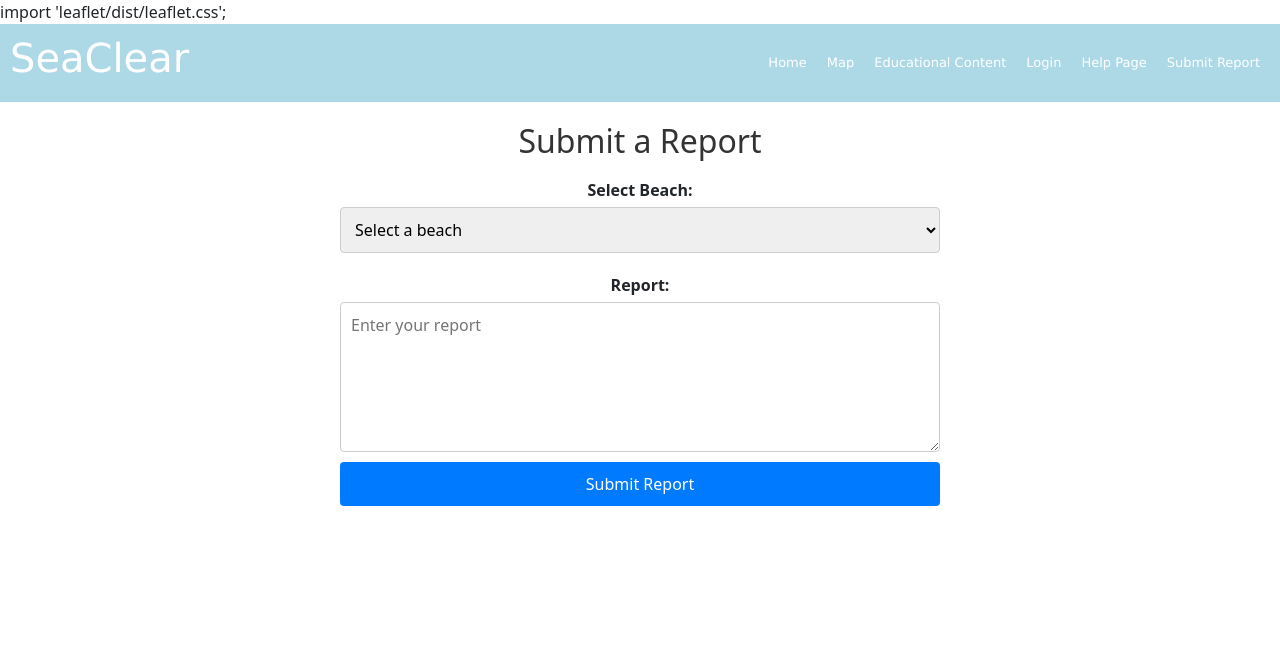
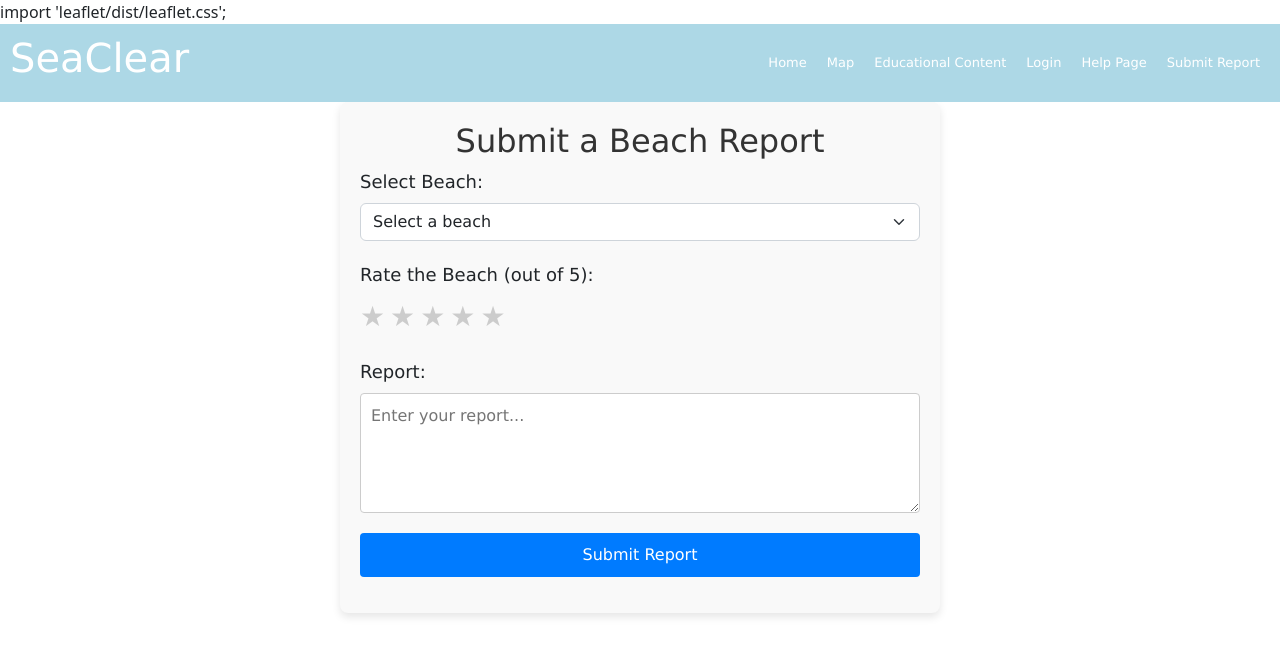
Before and after one commit to vuyani02/seaclear, a React (Vite) app: page /report in a window 1280 px wide. Shown: the top 656 px of the page. Built offline with nearby package versions, Linux system fonts and the light colour scheme.

Commit message:
added stars rating for beaches

```diff
--- a/src/components/ReportForm.css
+++ /dev/null
@@ -1,37 +0,0 @@
-.report-form {
-    background-color: white;
-    border: 1px solid #ccc;
-    border-radius: 8px;
-    padding: 2rem;
-    max-width: 600px;
-    margin: 2rem auto;
-}
-
-.input {
-    width: 100%;
-    padding: 0.5rem;
-    margin: 0.5rem 0;
-    border: 1px solid #ddd;
-    border-radius: 4px;
-}
-
-.report-form textarea {
-    width: 100%;
-    padding: 0.5rem;
-    border: 1px solid #ddd;
-    border-radius: 4px;
-    margin-bottom: 1rem;
-}
-
-.comment-button {
-    background-color: #28a745;
-    color: white;
-    border: none;
-    padding: 0.5rem 1rem;
-    cursor: pointer;
-    border-radius: 4px;
-}
-
-.comment-button:hover {
-    background-color: #218838;
-}
--- a/src/components/ReportPage.css
+++ b/src/components/ReportPage.css
@@ -1,42 +1,76 @@
+/* General form styles */
 .report-page {
+    max-width: 600px;
+    margin: 0 auto;
     padding: 20px;
+    background-color: #f9f9f9;
+    border-radius: 8px;
+    box-shadow: 0 4px 8px rgba(0, 0, 0, 0.1);
+    font-family: 'Lucida Sans', 'Lucida Sans Regular', 'Lucida Grande', 'Lucida Sans Unicode', Geneva, Verdana, sans-serif;
+}
+
+h2 {
     text-align: center;
+    color: #333;
 }
 
 .report-form {
-    max-width: 600px;
-    margin: 0 auto;
     display: flex;
     flex-direction: column;
 }
 
-.report-form label {
-    margin: 10px 0 5px;
-    font-weight: bold;
+.form-label {
+    font-size: 18px;
+    margin-bottom: 10px;
 }
 
-.report-form select,
-.report-form input,
-.report-form textarea {
+.form-select,
+.form-textarea {
     padding: 10px;
-    margin-bottom: 10px;
+    font-size: 16px;
     border: 1px solid #ccc;
     border-radius: 4px;
+    margin-bottom: 20px;
 }
 
-.report-form textarea {
-    height: 150px;
-    resize: vertical;
+.form-textarea {
+    min-height: 120px;
+}
+
+.star-rating {
+    display: flex;
+    justify-content: flex-start;
+    margin-bottom: 20px;
+}
+
+.star {
+    font-size: 28px;
+    cursor: pointer;
+    color: #ccc;
+    /* Default star color */
+    margin-right: 5px;
+    transition: color 0.2s;
+}
+
+.star.filled {
+    color: gold;
+    /* Filled star color */
+}
+
+.star.hovered {
+    color: gold;
+    /* Hover effect on stars */
 }
 
 .submit-button {
-    background-color: #007bff;
+    padding: 10px;
+    font-size: 16px;
+    background-color: #007BFF;
     color: white;
     border: none;
     border-radius: 4px;
-    padding: 10px 20px;
-    font-size: 16px;
     cursor: pointer;
+    transition: background-color 0.3s ease;
 }
 
 .submit-button:hover {
@@ -46,4 +80,6 @@
 .success-message {
     color: green;
     font-weight: bold;
+    margin-bottom: 20px;
+    text-align: center;
 }
--- a/src/components/ReportPage.tsx
+++ b/src/components/ReportPage.tsx
@@ -1,63 +1,79 @@
 import React, { useState } from 'react';
-import { Link } from 'react-router-dom';
-import './ReportPage.css'; // Import the CSS file for styling
+import './ReportPage.css';
 
-const beaches = [
-  { name: 'Beach 1', description: 'A lovely sandy beach.' },
-  { name: 'Beach 2', description: 'A quiet and peaceful beach.' },
-  // Add more beaches as needed
-];
-
-const ReportPage: React.FC = () => {
+const ReportPageComponent: React.FC = () => {
   const [selectedBeach, setSelectedBeach] = useState('');
+  const [rating, setRating] = useState<number | null>(null); // Store the user's rating
+  const [hoverRating, setHoverRating] = useState<number | null>(null); // For hover effect
   const [report, setReport] = useState('');
   const [successMessage, setSuccessMessage] = useState('');
+
+  const beaches = ['Beach 1', 'Beach 2', 'Beach 3']; // Add available beaches here
 
   const handleSubmit = (e: React.FormEvent) => {
     e.preventDefault();
 
-    if (selectedBeach.trim() === '' || report.trim() === '') return;
+    // Update the stored data for the selected beach
+    const storedData = localStorage.getItem(selectedBeach);
+    const parsedData = storedData ? JSON.parse(storedData) : { reports: [], ratings: [] };
 
-    // Save the report (e.g., send it to an API or store it locally)
-    console.log(`Report for ${selectedBeach}: ${report}`);
+    const updatedData = {
+      ...parsedData,
+      reports: [...parsedData.reports, report],
+      ratings: [...parsedData.ratings, rating],
+    };
 
-    // Clear the form and show success message
+    localStorage.setItem(selectedBeach, JSON.stringify(updatedData));
+
+    setReport(''); // Clear form after submission
+    setRating(null);
+    setHoverRating(null);
     setSelectedBeach('');
-    setReport('');
-    setSuccessMessage('Report submitted successfully!');
+    setSuccessMessage('Report submitted successfully');
   };
 
   return (
     <div className="report-page">
-      <h2>Submit a Report</h2>
+      <h2>Submit a Beach Report</h2>
       {successMessage && <p className="success-message">{successMessage}</p>}
+
       <form onSubmit={handleSubmit} className="report-form">
-        <label htmlFor="beach-select">Select Beach:</label>
-        <select
-          id="beach-select"
-          value={selectedBeach}
-          onChange={(e) => setSelectedBeach(e.target.value)}
-        >
+        <label className="form-label">Select Beach:</label>
+        <select value={selectedBeach} onChange={(e) => setSelectedBeach(e.target.value)} required className="form-select">
           <option value="">Select a beach</option>
-          {beaches.map((beach) => (
-            <option key={beach.name} value={beach.name}>
-              {beach.name} - {beach.description}
-            </option>
+          {beaches.map((beach, index) => (
+            <option key={index} value={beach}>{beach}</option>
           ))}
         </select>
-        <label htmlFor="report">Report:</label>
+
+        <label className="form-label">Rate the Beach (out of 5):</label>
+        <div className="star-rating">
+          {[1, 2, 3, 4, 5].map((star) => (
+            <span
+              key={star}
+              className={`star ${rating && rating >= star ? 'filled' : ''} ${hoverRating && hoverRating >= star ? 'hovered' : ''}`}
+              onClick={() => setRating(star)}
+              onMouseEnter={() => setHoverRating(star)}
+              onMouseLeave={() => setHoverRating(null)}
+            >
+              ★
+            </span>
+          ))}
+        </div>
+
+        <label className="form-label">Report:</label>
         <textarea
-          id="report"
           value={report}
           onChange={(e) => setReport(e.target.value)}
-          placeholder="Enter your report"
+          placeholder="Enter your report..."
+          required
+          className="form-textarea"
         />
-        <button type="submit" className="submit-button">
-          Submit Report
-        </button>
+
+        <button type="submit" className="submit-button">Submit Report</button>
       </form>
     </div>
   );
 };
 
-export default ReportPage;
+export default ReportPageComponent;
```
Also changed, not shown: src/components/MapPageComponent.css (deleted, +0 -17 lines), src/components/MapPageComponent.tsx (deleted, +0 -24 lines), src/components/Register.css (deleted, +0 -31 lines), src/components/Register.tsx (deleted, +0 -35 lines), src/components/ReportComponent.tsx (deleted, +0 -47 lines), src/components/ReportForm.tsx (deleted, +0 -40 lines).
